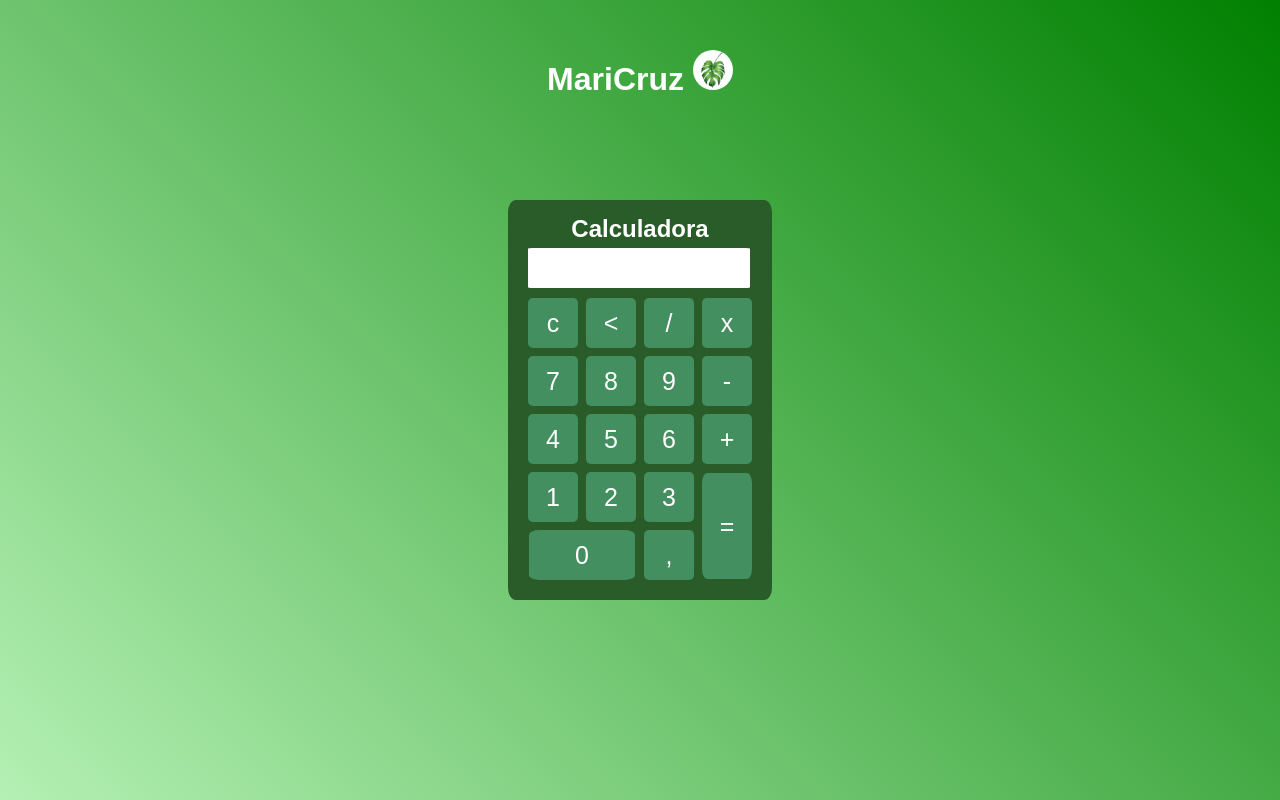
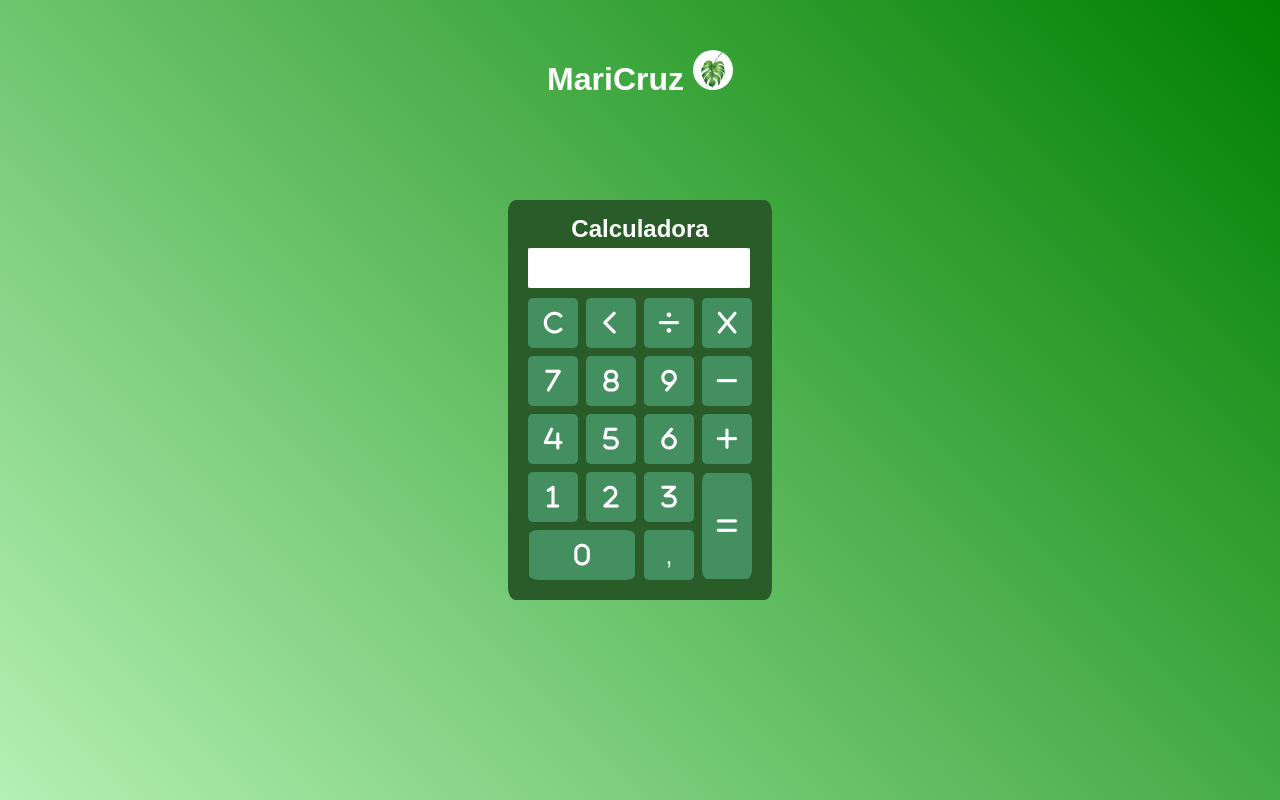
Before and after one commit to MariCruz31/calculadora, a plain HTML site: page index.html in a window 1280 px wide. Drawn offline with Linux system fonts and the light colour scheme.

```diff
--- a/index.html
+++ b/index.html
@@ -5,6 +5,10 @@
   <meta name="viewport" content="width=device-width, initial-scale=1.0">
   <link rel="stylesheet" href="style.css">
   <title>Calculadora</title>
+  <link rel="stylesheet"
+            href="https://cdnjs.cloudflare.com/ajax/libs/font-awesome/6.4.2/css/all.min.css"
+            integrity="sha512-z3gLpd7yknf1YoNbCzqRKc4qyor8gaKU1qmn+CShxbuBusANI9QpRohGBreCFkKxLhei6S9CQXFEbbKuqLg0DA=="
+            crossorigin="anonymous" referrerpolicy="no-referrer" />
 </head>
 <body>
     <div class="fundo">
@@ -15,32 +19,34 @@
             <table>
 
                 <tr>
-            <td><button class="btn" onclick="clean()">c</button></td>
-            <td><button class="btn" onclick="back()"><</button></td>
-            <td><button class="btn" onclick="insert('/')">/</button></td>
-            <td><button class="btn" onclick="insert('*')">x</button></td>
+                    <td><button class="btn" onclick="clean()"><i class="fa-solid fa-c"></i></button></td>
+                    <td><button class="btn" onclick="back()"><i class="fa-solid fa-chevron-left"></i></button></td>
+                    <td><button class="btn" onclick="insert('/')"><i class="fa-solid fa-divide"></i></button></td>
+                    <td><button class="btn" onclick="insert('*')"><i class="fa-solid fa-x"></i></button></td>
                 </tr>
                 <tr>
-            <td><button class="btn" onclick="insert('7')">7</button></td>
-            <td><button class="btn" onclick="insert('8')">8</button></td>
-            <td><button class="btn" onclick="insert('9')">9</button></td>
-            <td><button class="btn" onclick="insert('-')">-</button></td>
+                    <td><button class="btn" onclick="insert('7')"><i class="fa-solid fa-7"></i></button></td>
+                    <td><button class="btn" onclick="insert('8')"><i class="fa-solid fa-8"></i></button></td>
+                    <td><button class="btn" onclick="insert('9')"><i class="fa-solid fa-9"></i></button></td>
+                    <td><button class="btn" onclick="insert('-')"><i class="fa-solid fa-minus"></i></button></td>
                 </tr>
                 <tr>
-            <td><button class="btn" onclick="insert('4')">4</button></td>
-            <td><button class="btn" onclick="insert('5')">5</button></td>
-            <td><button class="btn" onclick="insert('6')">6</button></td>
-            <td><button class="btn" onclick="insert('+')">+</button></td>
+                    <td><button class="btn" onclick="insert('4')"><i class="fa-solid fa-4"></i></button></td>
+                    <td><button class="btn" onclick="insert('5')"><i class="fa-solid fa-5"></i></button></td>
+                    <td><button class="btn" onclick="insert('6')"><i class="fa-solid fa-6"></i></button></td>
+                    <td><button class="btn" onclick="insert('+')"><i class="fa-solid fa-plus"></i></button></td>
                 </tr>
                 <tr>
-            <td><button class="btn" onclick="insert('1')">1</button></td>
-            <td><button class="btn" onclick="insert('2')">2</button></td>
-            <td><button class="btn" onclick="insert('3')">3</button></td>
-            <td rowspan="2"><button class="btn" style="height: 106px;" onclick="calcular()">=</button></td>
+                    <td><button class="btn" onclick="insert('1')"><i class="fa-solid fa-1"></i></button></td>
+                    <td><button class="btn" onclick="insert('2')"><i class="fa-solid fa-2"></i></button></td>
+                    <td><button class="btn" onclick="insert('3')"><i class="fa-solid fa-3"></i></button></td>
+                    <td rowspan="2"><button class="btn"
+                            style="height: 106px;" onclick="calcular()"><i class="fa-solid fa-equals"></i></button></td>
                 </tr>
                 <tr>
-            <td colspan="2"><button class="btn" style="width: 106px;"onclick="insert('0')" >0</button></td>
-            <td><button class="btn" onclick="insert(',')">,</button></td>
+                    <td colspan="2"><button class="btn"
+                            style="width: 106px;" onclick="insert('0')"><i class="fa-solid fa-0"></i></button></td>
+                    <td><button class="btn" onclick="insert(',')">,</i></button></td>
                 </tr>
 
             </table>
```
Lines whose indentation alone changed are shown as unchanged.
